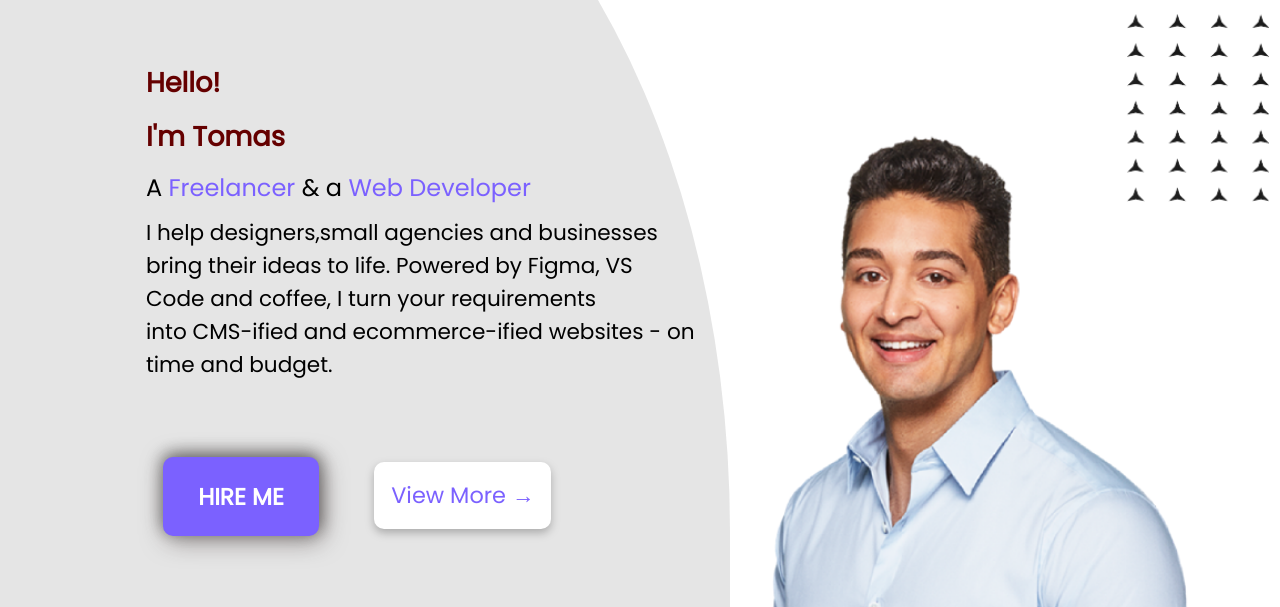
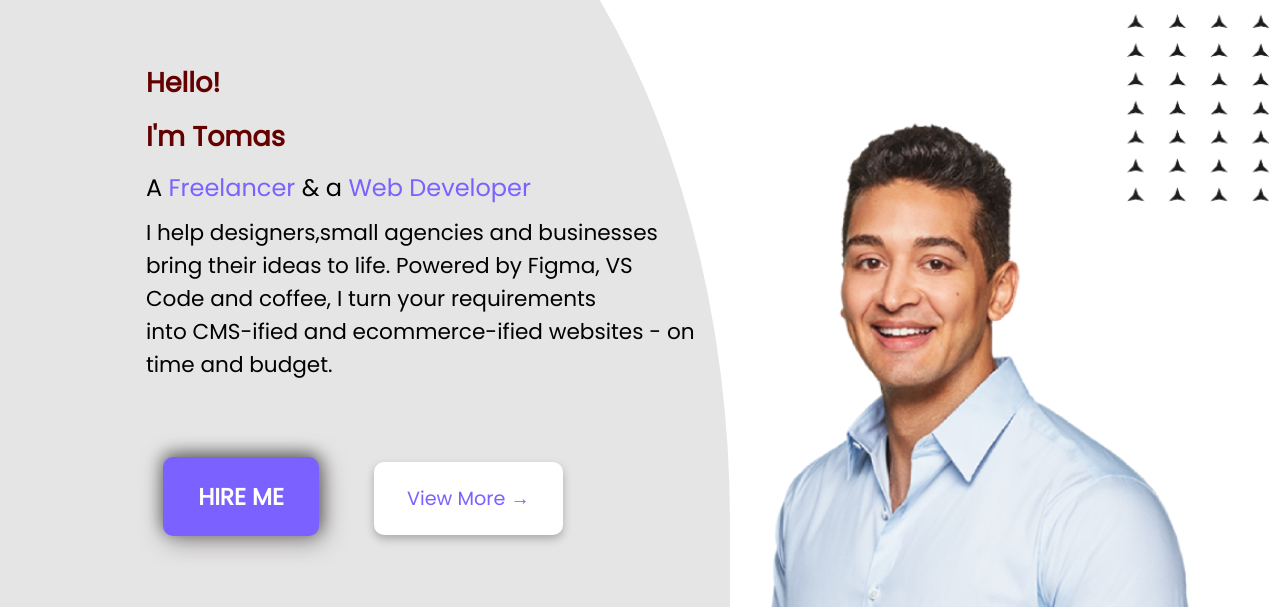
Before and after one commit to shashwatsrii/PortfolioShashwat, a plain HTML site: page index.html in a window 1280 px wide. Shown: the part 133-740 px from the top of the page. Drawn offline with Linux system fonts and the light colour scheme.

Commit message:
Update portfolio.css

```diff
--- a/portfolio.css
+++ b/portfolio.css
@@ -114,7 +114,7 @@
     }
   }
 .vmbutton{
-    font-size: 140%;
+    font-size: 120%;
     margin-top: 0.4%;
     margin-left: 5%;
     display: flex;
@@ -124,7 +124,7 @@
     width: 13%;
     color: #7B61FF;
     background-color: white;
-    padding: 1.5%;
+    padding: 2%;
     border-radius: 10px;
     filter: drop-shadow(0px 4px 4px rgba(0, 0, 0, 0.25));
 }
```
